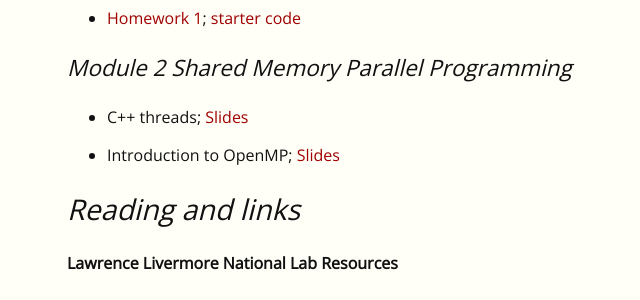
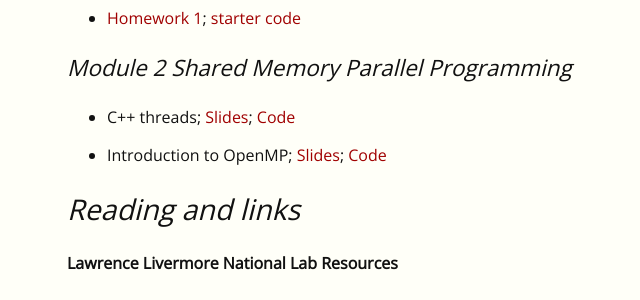
Before and after one commit to EricDarve/cme213-spring-2021, a Jekyll site: the page built from index.md, in a window 1280 px wide and 900 px high, scrolled down 1219 px. Shown: the part 154-454 px from the top of the window, without its empty margins (93-733 px from the left). Built offline with Jekyll 4.4.1, drawn with Linux system fonts in a browser that asks for light colours.

Commit message:
code added

```diff
--- a/index.md
+++ b/index.md
@@ -43,8 +43,8 @@ CME 213 First Live Lecture; [Video](https://stanford-pilot.hosted.panopto.com/Pa
 
 ### Module 2 Shared Memory Parallel Programming
 
-- C++ threads; [Slides](Lecture Slides/Lecture_03/Lecture.html)
-- Introduction to OpenMP; [Slides](Lecture Slides/Lecture_04/Lecture.html)
+- C++ threads; [Slides](Lecture Slides/Lecture_03/Lecture.html); [Code](https://github.com/EricDarve/cme213-spring-2021/tree/main/Code/Lecture_03)
+- Introduction to OpenMP; [Slides](Lecture Slides/Lecture_04/Lecture.html); [Code](https://github.com/EricDarve/cme213-spring-2021/tree/main/Code/Lecture_04)
 
 ## Reading and links
 
```
